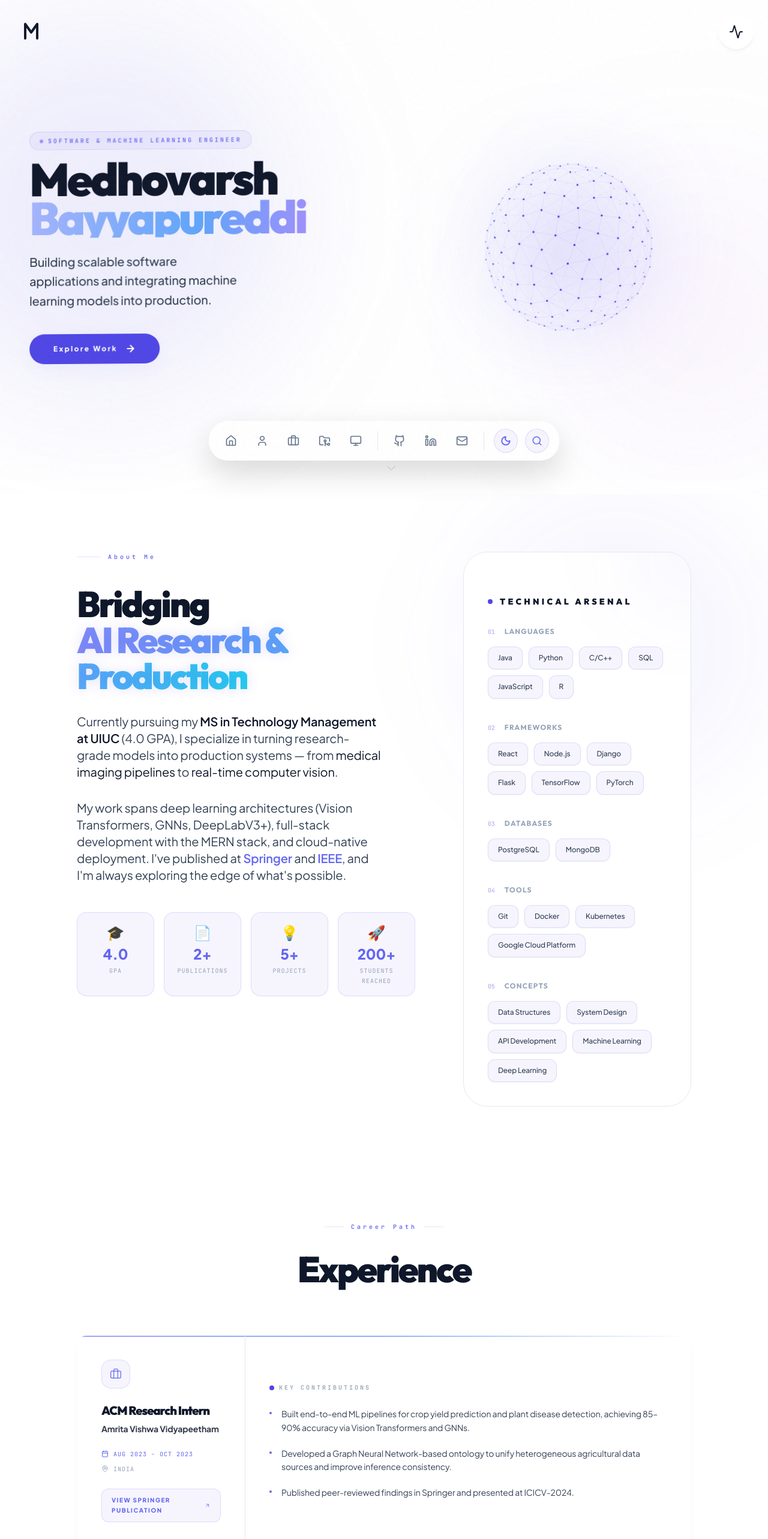
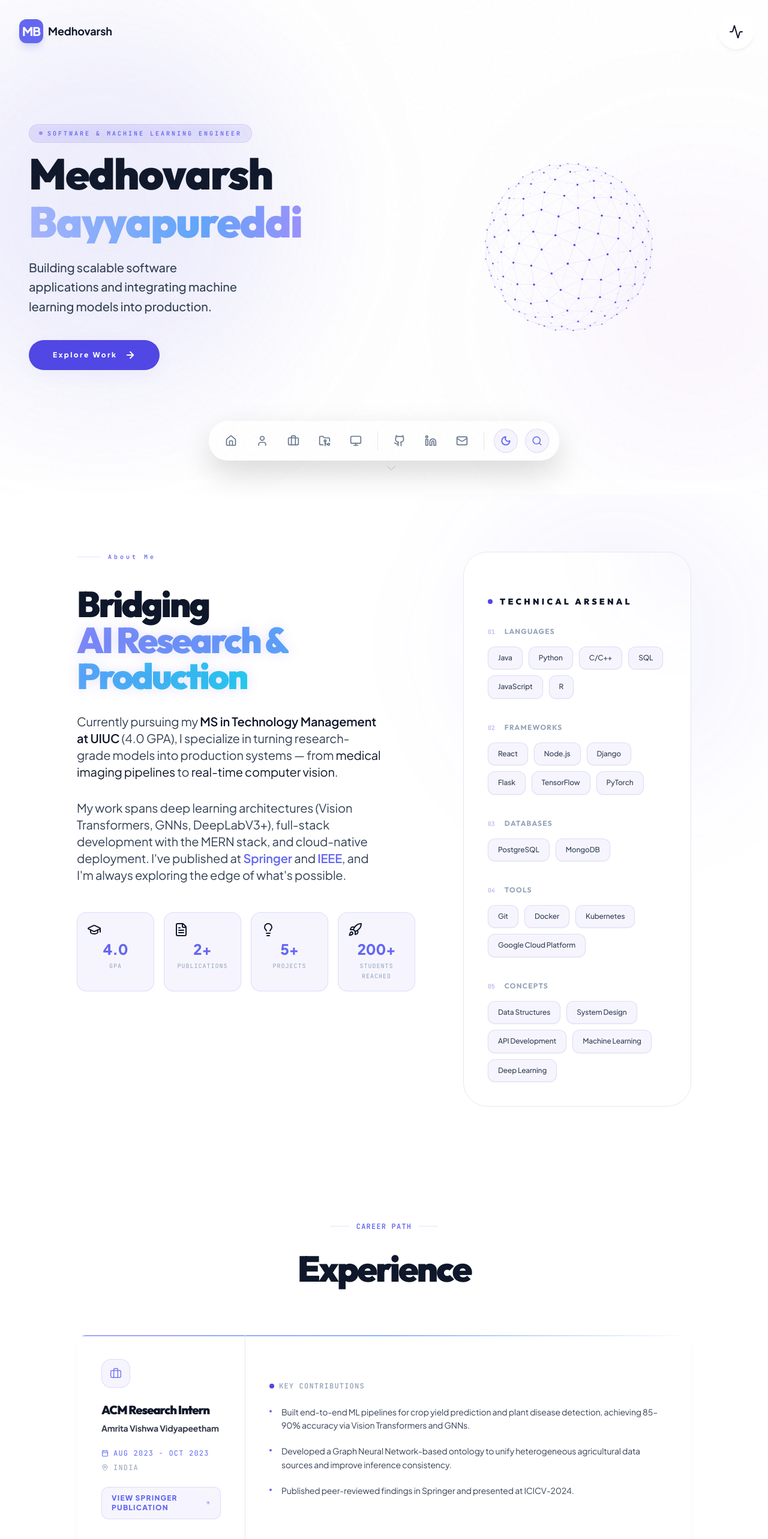
Before and after one commit to Medhovarsh/Medhovarsh-Portfolio, a React (Vite) app: page / in a window 1280 px wide. Shown: the top 2566 px of the page at 60% size. Built offline with nearby package versions, Linux system fonts and the light colour scheme.

Commit message:
fix: simplified UI components, fixed font discrepancies, removed emojis & chunky animations

```diff
--- a/src/components/About.tsx
+++ b/src/components/About.tsx
@@ -2,6 +2,7 @@ import { useRef, useEffect, useState } from 'react';
 import { motion, useInView } from 'framer-motion';
 import { portfolioData } from '../data/portfolio';
 import { StaggerContainer, StaggerItem } from './ScrollReveal';
+import { GraduationCap, FileText, Lightbulb, Rocket } from 'lucide-react';
 
 /* ── Animated Counter ── */
 const CountUp = ({ target, suffix = '', duration = 1.5 }: { target: number; suffix?: string; duration?: number }) => {
@@ -28,10 +29,10 @@ const CountUp = ({ target, suffix = '', duration = 1.5 }: { target: number; suff
 };
 
 const stats = [
-    { label: 'GPA', value: 4, suffix: '.0', icon: '🎓' },
-    { label: 'Publications', value: 2, suffix: '+', icon: '📄' },
-    { label: 'Projects', value: 5, suffix: '+', icon: '💡' },
-    { label: 'Students Reached', value: 200, suffix: '+', icon: '🚀' },
+    { label: 'GPA', value: 4, suffix: '.0', icon: <GraduationCap size={24} /> },
+    { label: 'Publications', value: 2, suffix: '+', icon: <FileText size={24} /> },
+    { label: 'Projects', value: 5, suffix: '+', icon: <Lightbulb size={24} /> },
+    { label: 'Students Reached', value: 200, suffix: '+', icon: <Rocket size={24} /> },
 ];
 
 const About = () => {
--- a/src/components/Contact.tsx
+++ b/src/components/Contact.tsx
@@ -2,7 +2,6 @@ import { memo } from 'react';
 import { motion, useScroll, useTransform } from 'framer-motion';
 import { Mail, ArrowUpRight, Phone, MapPin } from 'lucide-react';
 import { portfolioData } from '../data/portfolio';
-import MagneticHover from './MagneticHover';
 import { useRef } from 'react';
 
 const Contact = memo(() => {
@@ -63,7 +62,7 @@ const Contact = memo(() => {
                     transition={{ duration: 0.8 }}
                 >
                     <div
-                        className="inline-flex items-center gap-2 px-4 py-2 rounded-full text-[10px] font-mono tracking-[0.4em] font-black mb-12"
+                        className="inline-flex items-center gap-2 px-4 py-2 rounded-full text-xs font-mono tracking-widest font-black mb-12 uppercase"
                         style={{
                             border: '1px solid var(--theme-accent-border)',
                             background: 'var(--theme-accent-surface)',
@@ -74,7 +73,7 @@ const Contact = memo(() => {
                         Open to Opportunities
                     </div>
 
-                    <h2 className="text-5xl md:text-8xl font-black mb-10 tracking-ultra-tight leading-[0.9]">
+                    <h2 className="text-4xl md:text-6xl font-black mb-10 tracking-ultra-tight leading-[0.9]">
                         Let's build the <br />
                         <span className="text-transparent bg-clip-text bg-gradient-to-r from-indigo-400 via-blue-400 to-purple-400">future</span>
                     </h2>
@@ -93,12 +92,11 @@ const Contact = memo(() => {
                     transition={{ delay: 0.2, duration: 0.5 }}
                     className="flex justify-center mb-20"
                 >
-                    <MagneticHover strength={0.4}>
                     <motion.a
                         href={`mailto:${portfolioData.personalInfo.email}?subject=${encodeURIComponent("Let's Connect — From Your Portfolio")}&body=${encodeURIComponent("Hi Medhovarsh,\n\nI came across your portfolio and would love to connect.\n\n")}`}
                         whileHover={{ scale: 1.05, y: -3 }}
                         whileTap={{ scale: 0.95 }}
-                            className="group relative inline-flex items-center justify-center px-8 md:px-12 py-4 md:py-5 rounded-full font-black text-xs tracking-[0.2em] overflow-hidden shadow-xl transition-all"
+                        className="group relative inline-flex items-center justify-center px-8 md:px-12 py-4 md:py-5 rounded-full font-black text-xs tracking-widest overflow-hidden shadow-xl transition-all uppercase"
                         style={{
                             background: 'var(--theme-accent)',
                             color: 'white',
@@ -110,7 +108,6 @@ const Contact = memo(() => {
                         </span>
                         <div className="absolute inset-0 bg-gradient-to-r from-indigo-600 to-blue-600 opacity-0 group-hover:opacity-100 transition-opacity duration-300 z-0" />
                     </motion.a>
-                    </MagneticHover>
                 </motion.div>
 
                 {/* Footer */}
@@ -161,7 +158,7 @@ const Contact = memo(() => {
                                 href={link.href}
                                 target="_blank"
                                 rel="noopener noreferrer"
-                                className="group inline-flex items-center gap-1.5 hover:text-indigo-500 transition-all text-[11px] font-bold tracking-[0.2em] uppercase"
+                                className="group inline-flex items-center gap-1.5 hover:text-indigo-500 transition-all text-xs font-bold tracking-widest uppercase"
                                 style={{ color: 'var(--theme-text-muted)' }}
                                 whileHover={{ y: -2 }}
                             >
@@ -171,13 +168,13 @@ const Contact = memo(() => {
                         ))}
                     </div>
 
-                    <p className="text-[9px] font-mono tracking-[0.4em] uppercase" style={{ color: 'var(--theme-text-muted)', opacity: 0.7 }}>
+                    <p className="text-xs font-mono tracking-widest uppercase" style={{ color: 'var(--theme-text-muted)', opacity: 0.7 }}>
                         © {new Date().getFullYear()} {portfolioData.personalInfo.name} · Champaign, IL
                     </p>
                 </motion.div>
 
-            </div>
-        </section>
+            </div >
+        </section >
     );
 });
 
--- a/src/components/Experience.tsx
+++ b/src/components/Experience.tsx
@@ -2,7 +2,7 @@ import { memo } from 'react';
 import { motion, useScroll, useTransform } from 'framer-motion';
 import { portfolioData } from '../data/portfolio';
 import { Calendar, MapPin, ArrowUpRight, Briefcase } from 'lucide-react';
-import { SpotlightCard } from './MagneticHover';
+
 import { useRef } from 'react';
 
 const Experience = memo(() => {
@@ -32,7 +32,7 @@ const Experience = memo(() => {
                 >
                     <div className="inline-flex items-center gap-3 mb-8">
                         <span className="w-8 h-[1px]" style={{ background: 'var(--theme-accent-border)' }} />
-                        <span className="text-[10px] font-mono tracking-[0.4em] font-black" style={{ color: 'var(--theme-accent-light)' }}>Career Path</span>
+                        <span className="text-xs font-mono tracking-widest font-black uppercase" style={{ color: 'var(--theme-accent-light)' }}>Career Path</span>
                         <span className="w-8 h-[1px]" style={{ background: 'var(--theme-accent-border)' }} />
                     </div>
                     <h2 className="text-4xl md:text-6xl font-black tracking-ultra-tight leading-[0.9]">Experience</h2>
@@ -47,7 +47,7 @@ const Experience = memo(() => {
                             viewport={{ once: true, margin: "-80px" }}
                             transition={{ duration: 0.6, delay: index * 0.1 }}
                         >
-                            <SpotlightCard className="glass-card group relative overflow-hidden">
+                            <div className="glass-card group relative overflow-hidden transition-all duration-300 hover:shadow-xl hover:border-indigo-500/30">
                                 {/* Decorative accent */}
                                 <div className="absolute top-0 left-0 w-full h-[2px] bg-gradient-to-r from-indigo-500 via-blue-500 to-transparent opacity-60 group-hover:opacity-100 transition-opacity" />
                                 <div className="absolute top-0 right-0 w-48 h-48 blur-[80px] opacity-0 group-hover:opacity-100 transition-opacity" style={{ background: 'var(--theme-accent-surface)' }} />
@@ -81,11 +81,11 @@ const Experience = memo(() => {
 
                                         {/* Duration & Location */}
                                         <div className="space-y-2 mt-auto">
-                                            <div className="flex items-center gap-2 text-[10px] font-mono uppercase tracking-widest" style={{ color: 'var(--theme-accent-light)' }}>
+                                            <div className="flex items-center gap-2 text-xs font-mono uppercase tracking-widest" style={{ color: 'var(--theme-accent-light)' }}>
                                                 <Calendar size={12} strokeWidth={2} />
                                                 {role.duration}
                                             </div>
-                                            <div className="flex items-center gap-2 text-[10px] font-mono uppercase tracking-widest" style={{ color: 'var(--theme-text-muted)' }}>
+                                            <div className="flex items-center gap-2 text-xs font-mono uppercase tracking-widest" style={{ color: 'var(--theme-text-muted)' }}>
                                                 <MapPin size={12} strokeWidth={2} />
                                                 {role.location}
                                             </div>
@@ -97,7 +97,7 @@ const Experience = memo(() => {
                                                 href={role.link.url}
                                                 target="_blank"
                                                 rel="noopener noreferrer"
-                                                className="inline-flex items-center gap-2 px-4 py-2.5 rounded-xl text-[10px] font-black uppercase tracking-[0.15em] hover:text-white hover:bg-indigo-500 transition-all group/link"
+                                                className="inline-flex items-center gap-2 px-4 py-2.5 rounded-xl text-xs font-black uppercase tracking-widest hover:text-white hover:bg-indigo-500 transition-all group/link"
                                                 style={{
                                                     color: 'var(--theme-accent-light)',
                                                     background: 'var(--theme-accent-surface)',
@@ -116,7 +116,7 @@ const Experience = memo(() => {
                                     <div className="p-8 md:p-10 flex flex-col justify-center">
                                         <div className="flex items-center gap-2 mb-6">
                                             <span className="w-2 h-2 rounded-full" style={{ background: 'var(--theme-accent)' }} />
-                                            <span className="text-[10px] font-mono font-black uppercase tracking-[0.3em]" style={{ color: 'var(--theme-text-muted)' }}>
+                                            <span className="text-xs font-mono font-black uppercase tracking-widest" style={{ color: 'var(--theme-text-muted)' }}>
                                                 Key Contributions
                                             </span>
                                         </div>
@@ -143,7 +143,7 @@ const Experience = memo(() => {
                                         </ul>
                                     </div>
                                 </div>
-                            </SpotlightCard>
+                            </div>
                         </motion.div>
                     ))}
                 </div>
--- a/src/components/Hero.tsx
+++ b/src/components/Hero.tsx
@@ -1,7 +1,7 @@
 import { useRef, useEffect, memo, useState } from 'react';
 import {
     motion,
-    useMotionValue, useSpring, useTransform,
+    useTransform,
     useScroll, AnimatePresence,
 } from 'framer-motion';
 import { portfolioData } from '../data/portfolio';
@@ -194,26 +194,7 @@ const ParticleSphere = memo(() => {
 
     return (
         <div className="relative w-full h-[400px] flex items-center justify-center">
-            {/* Pulsing ring around sphere */}
-            <motion.div
-                className="absolute top-1/2 left-1/2 -translate-x-1/2 -translate-y-1/2 rounded-full border border-indigo-500/20"
-                animate={{
-                    width: ['220px', '280px', '220px'],
-                    height: ['220px', '280px', '220px'],
-                    opacity: [0.4, 0.1, 0.4],
-                }}
-                transition={{ duration: 4, repeat: Infinity, ease: 'easeInOut' }}
-            />
-            <motion.div
-                className="absolute top-1/2 left-1/2 -translate-x-1/2 -translate-y-1/2 rounded-full border border-indigo-500/10"
-                animate={{
-                    width: ['260px', '320px', '260px'],
-                    height: ['260px', '320px', '260px'],
-                    opacity: [0.2, 0.05, 0.2],
-                }}
-                transition={{ duration: 4, repeat: Infinity, ease: 'easeInOut', delay: 0.5 }}
-            />
-            <div className="absolute top-1/2 left-1/2 -translate-x-1/2 -translate-y-1/2 w-[250px] h-[250px] bg-indigo-500/20 rounded-full blur-[80px]" />
+            <canvas ref={canvasRef} className="absolute inset-0 w-full h-full cursor-none" />
             <canvas ref={canvasRef} className="absolute inset-0 w-full h-full cursor-none" />
         </div>
     );
@@ -258,14 +239,7 @@ const Hero = () => {
     const heroY = useTransform(scrollYProgress, [0, 1], ['0%', '30%']);
     const heroOpacity = useTransform(scrollYProgress, [0, 0.6], [1, 0]);
 
-    /* ── CURSOR / PARALLAX ── */
-    const mouseX = useMotionValue(0);
-    const mouseY = useMotionValue(0);
-    const smoothX = useSpring(mouseX, { damping: 20, stiffness: 300 });
-    const smoothY = useSpring(mouseY, { damping: 20, stiffness: 300 });
 
-    const rotateX = useTransform(smoothY, [0, 800], [5, -5]);
-    const rotateY = useTransform(smoothX, [0, 1400], [-5, 5]);
 
     useEffect(() => {
         setMounted(true);
@@ -275,23 +249,10 @@ const Hero = () => {
         handleResize();
         window.addEventListener('resize', handleResize);
 
-        const handleMove = (e: MouseEvent) => {
-            if (containerRef.current) {
-                const rect = containerRef.current.getBoundingClientRect();
-                mouseX.set(e.clientX - rect.left);
-                mouseY.set(e.clientY - rect.top);
-            } else {
-                mouseX.set(e.clientX);
-                mouseY.set(e.clientY);
-            }
-        };
-        window.addEventListener('mousemove', handleMove);
-
         return () => {
             window.removeEventListener('resize', handleResize);
-            window.removeEventListener('mousemove', handleMove);
         };
-    }, [mouseX, mouseY]);
+    }, []);
 
     return (
         <section
@@ -325,10 +286,8 @@ const Hero = () => {
                     <AnimatePresence>
                         {viewMode === 'desktop' && mounted && (
                             <div ref={containerRef} className="grid grid-cols-2 gap-12 items-center relative min-h-[600px]">
-                                {/* Left — Text */}
                                 <motion.div
                                     className="flex flex-col justify-center text-left gap-6"
-                                    style={{ rotateX, rotateY, transformStyle: "preserve-3d" }}
                                 >
                                     <motion.div className="flex flex-col gap-4">
                                         {/* Eyebrow badge */}
@@ -348,10 +307,10 @@ const Hero = () => {
                                         </motion.div>
 
                                         {/* Animated headline */}
-                                        <h1 className="text-[clamp(3rem,6vw,5.5rem)] font-black tracking-ultra-tight leading-[0.85] text-glow-white">
+                                        <h1 className="text-4xl sm:text-5xl md:text-6xl lg:text-7xl font-black tracking-tight leading-[1] text-glow-white break-words">
                                             <WordReveal text={name.split(' ')[0]} />
                                             <motion.span
-                                                className="text-transparent bg-clip-text bg-gradient-to-r from-indigo-300 via-blue-400 to-purple-400 block"
+                                                className="text-transparent bg-clip-text bg-gradient-to-r from-indigo-300 via-blue-400 to-purple-400 block mt-2"
                                                 initial={{ opacity: 0, y: 20 }}
                                                 animate={{ opacity: 1, y: 0 }}
                                                 transition={{ delay: 0.9, duration: 0.7, ease: [0.22, 1, 0.36, 1] }}
@@ -395,8 +354,7 @@ const Hero = () => {
 
                                 {/* Right — Particle Sphere */}
                                 <motion.div
-                                    className="relative h-[500px] flex items-center justify-center perspective-1000"
-                                    style={{ rotateX, rotateY, transformStyle: "preserve-3d" }}
+                                    className="relative h-[500px] flex items-center justify-center p-8"
                                     initial={{ opacity: 0, scale: 0.85 }}
                                     animate={{ opacity: 1, scale: 1 }}
                                     transition={{ delay: 0.6, duration: 1, ease: [0.22, 1, 0.36, 1] }}
@@ -425,13 +383,10 @@ const Hero = () => {
                                 {portfolioData.personalInfo.title}
                             </motion.div>
                             <motion.h1
-                                initial={{ opacity: 0, y: 20 }}
-                                animate={{ opacity: 1, y: 0 }}
-                                transition={{ delay: 0.5 }}
-                                className="text-4xl font-black leading-[0.9] tracking-ultra-tight text-balance text-glow-white"
+                                className="text-4xl sm:text-5xl font-black tracking-tight leading-[1] text-balance text-glow-white break-words"
                             >
                                 {name.split(' ')[0]} <br />
-                                <span className="text-transparent bg-clip-text bg-gradient-to-r from-indigo-300 via-blue-400 to-purple-400">
+                                <span className="text-transparent bg-clip-text bg-gradient-to-r from-indigo-300 via-blue-400 to-purple-400 mt-2 block">
                                     {name.split(' ')[1]}
                                 </span>
                             </motion.h1>
--- a/src/components/Logo.tsx
+++ b/src/components/Logo.tsx
@@ -5,33 +5,18 @@ const Logo = () => {
         <motion.a
             href="#home"
             id="logo"
-            className="fixed top-8 left-8 z-50 text-indigo-500"
+            className="fixed top-8 left-8 z-50 flex items-center gap-2 group"
             initial={{ opacity: 0, scale: 0.8 }}
             animate={{ opacity: 1, scale: 1 }}
             transition={{ duration: 0.8, ease: "easeOut" }}
             aria-label="Home"
         >
-            <svg
-                width="40"
-                height="40"
-                viewBox="0 0 40 40"
-                fill="none"
-                xmlns="http://www.w3.org/2000/svg"
-                className="overflow-visible"
-            >
-                <motion.path
-                    d="M10 32V8L20 22L30 8V32"
-                    stroke="currentColor"
-                    strokeWidth="4"
-                    strokeLinecap="round"
-                    strokeLinejoin="round"
-                    fill="none"
-                    initial={{ pathLength: 0, opacity: 0 }}
-                    animate={{ pathLength: 1, opacity: 1 }}
-                    transition={{ duration: 1.5, ease: "easeInOut", delay: 0.2 }}
-                    style={{ color: 'var(--theme-logo-stroke)' }}
-                />
-            </svg>
+            <div className="w-10 h-10 bg-indigo-500 rounded-xl flex items-center justify-center text-white font-black text-xl tracking-tighter shadow-lg shadow-indigo-500/20 group-hover:scale-105 transition-transform duration-300">
+                MB
+            </div>
+            <span className="font-bold text-lg hidden md:block" style={{ color: 'var(--theme-text-primary)' }}>
+                Medhovarsh
+            </span>
         </motion.a>
     );
 };
```
Also changed, not shown: src/components/Projects.tsx (+11 -11 lines). Lines whose indentation alone changed are shown as unchanged.
